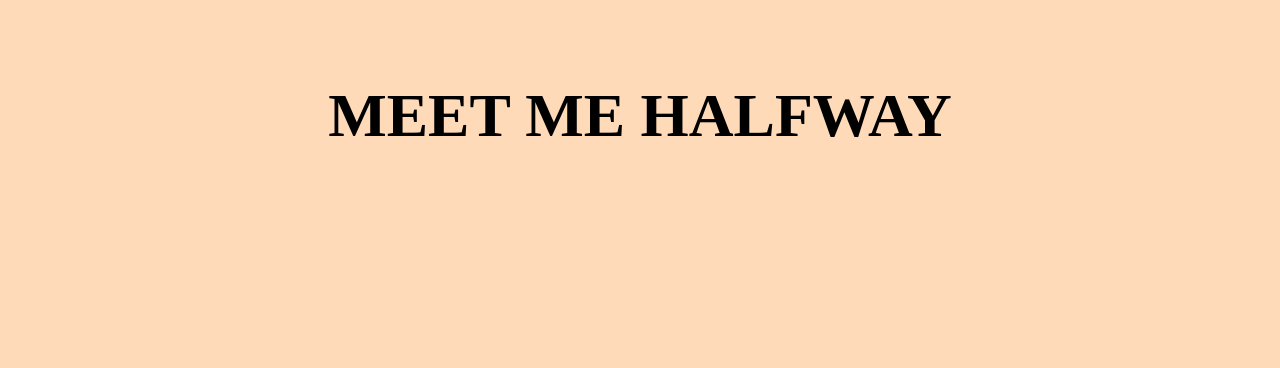
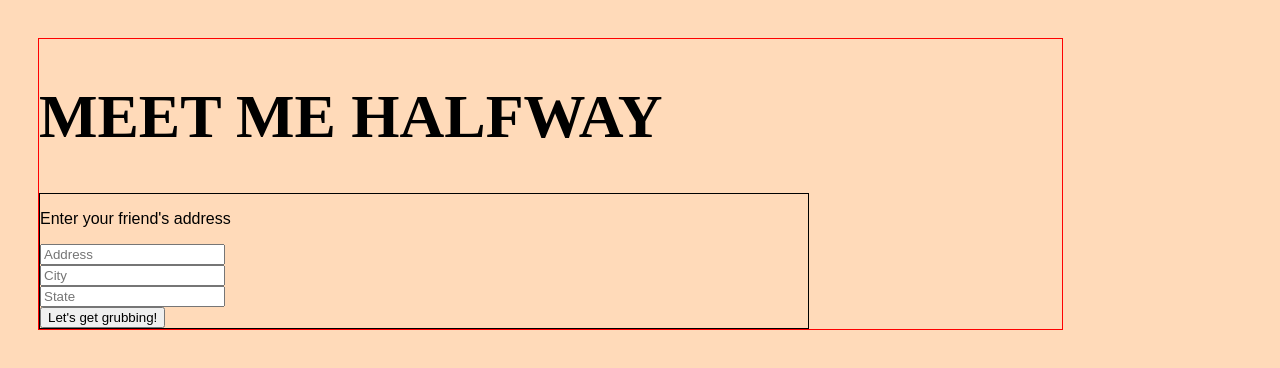
Before and after one commit to heidiyoora/MeetMeHalfway, a React app: page / in a window 1280 px wide. Shown: the top 368 px of the page. Built offline with nearby package versions, Linux system fonts and the light colour scheme; no server answers; a web font is replaced by a local one.

Commit message:
added friend address input fields and button

```diff
--- a/client/App.jsx
+++ b/client/App.jsx
@@ -1,11 +1,12 @@
 import React, { Component } from 'react';
+import Wrapper from './containers/MainContainer.jsx';
 
 import './stylesheet/style.scss';
 
 const App = props => {
   return (
     <div>
-      <h1> MEET ME HALFWAY</h1>
+      <Wrapper />
     </div>
   )
 };
--- /dev/null
+++ b/client/components/AddressInput.jsx
@@ -0,0 +1,27 @@
+import React from 'react';
+
+const AddressInput = (props) => {
+  //console.log(props);
+  return (
+    <div id='addressInput'>
+      <input type='text' id='friendAddress' placeholder='Address' />
+      <br></br>
+      <input type='text' id='friendCity' placeholder='City' />
+      <br></br>
+      <input type='text' id='friendState' placeholder='State' />
+      <br></br>
+
+      <button className='findFood' type='button' onClick={() => {
+        const friendAddress = document.getElementById('friendAddress').value;
+        const friendCity = document.getElementById('friendCity').value;
+        const friendState = document.getElementById('friendState').value;
+
+        const fullAddress = friendAddress + ' ' + friendCity + ' ' + friendState;
+        console.log(fullAddress);
+      }} > Let's get grubbing! </button>
+    </div>
+
+  )
+}
+
+export default AddressInput;
--- /dev/null
+++ b/client/containers/MainContainer.jsx
@@ -0,0 +1,15 @@
+import React, { Component } from 'react';
+import SearchContainer from './SearchContainer.jsx';
+//import ResultsContainer from './ResultsContainer.jsx';
+//<ResultsContainer> </ResultsContainer>
+
+const MainContainer = () => {
+  return (
+    <div className="mainContainer">
+      <h1> MEET ME HALFWAY</h1>
+      <SearchContainer> </SearchContainer>
+    </div>
+  )
+}
+
+export default MainContainer;
--- /dev/null
+++ b/client/containers/ResultsContainer.jsx
@@ -0,0 +1,8 @@
+import React, { Component } from 'react';
+
+
+class ResultsContainer extends Component {
+
+}
+
+export default ResultsContainer;
--- /dev/null
+++ b/client/containers/SearchContainer.jsx
@@ -0,0 +1,92 @@
+import React, { Component } from 'react';
+import AddressInput from '../components/AddressInput.jsx';
+
+
+const openCageAPIKey = '917441060cc446ec958162b37b44dc9c';
+// When reverse geocoding the query should be in latitude, longitude order in decimal format. Use periods as decimals, not commas.
+
+class SearchContainer extends Component {
+  constructor(){
+    super();
+    this.state = {
+      user: {
+        lat: 0,
+        long: 0,
+      },
+      friend: {
+        address: '',
+        lat: 0,
+        long: 0,
+      },
+
+    };
+
+    this.updateUserCoordinates = this.updateUserCoordinates.bind(this);
+    //this.handleFriendAddressInput = this.handleFriendAddressInput.bind(this);
+  }
+
+  updateUserCoordinates(latitude, longitude){
+    // updates the state with the user's current location
+    const userLat = latitude;
+    const userLong = longitude;
+
+    this.setState((prevState) => {
+      const newState = {...prevState};
+      newState.user.lat = userLat;
+      newState.user.long = userLong;
+      return newState;
+    })
+  }
+
+  handleFriendAddressInput(e){
+    let val = e.target.value;
+    if (typeof val === ' number'){
+      val = val.toString();
+    }
+
+    this.setState((prevState) => {
+      const newState = {... prevState};
+      newState.friend.address = newState.friend.address.concat(val);
+      return newState;
+    })
+  }
+
+  grubButton(){
+    // fetch request to server Api as POST
+    // send body with friend address
+      // send over friend address
+
+    //receieve data back -> update state to have friend's long & lat
+  }
+
+  componentDidMount(){
+    // grab the user's location using browser's location and update state
+    const successfulLookup = (position) => {
+      const { latitude, longitude } =  position.coords;
+      this.updateUserCoordinates(latitude, longitude);
+    };
+
+    navigator.geolocation.getCurrentPosition(successfulLookup, console.log);
+  }
+
+  componentDidUpdate(){
+    console.log('State updated: ', this.state);
+
+
+  }
+
+
+  render(){
+
+    return (
+      <div className='searchContainer'>
+        <p>Enter your friend's address</p>
+        <AddressInput grubButton={this.grubButton} />
+      </div>
+    )
+  }
+}
+
+
+
+export default SearchContainer;
--- a/client/index.js
+++ b/client/index.js
@@ -5,7 +5,7 @@ import App from './App.jsx';
 // import styles from '/.scss/application.scss';
 
 
-console.log('hi heidi!')
+console.log('hi heidi! -> client/index.js')
 
 render(
     <App />,
--- a/client/stylesheet/style.scss
+++ b/client/stylesheet/style.scss
@@ -11,7 +11,7 @@
 
 body {
   font-family: Arial, Helvetica, sans-serif;
-  text-align: center;
+  //text-align: center;
   background-color: peachpuff;
   background-size: 100%;
   padding: 30px;
@@ -21,3 +21,16 @@ h1 {
   font-family: 'Fascinate Inline';
   font-size: 62px;
 }
+
+.mainContainer {
+  border: 1px solid red;
+  //display: flex;
+  //flex-wrap: nowrap;
+  width: 85%;
+  //align-content: center;
+}
+
+.searchContainer {
+  border: 1px solid black;
+  width: 75%;
+}
--- a/webpack.config.js
+++ b/webpack.config.js
@@ -9,7 +9,6 @@ module.exports = {
   },
   devServer: {
     publicPath: '/dist/',
-    //contentBase: './src', 'client'
     proxy: {
       '/': 'http://localhost:3000/',
     },
```
Also changed, not shown: 2 other files (tests, documents, lock files or other folders).
